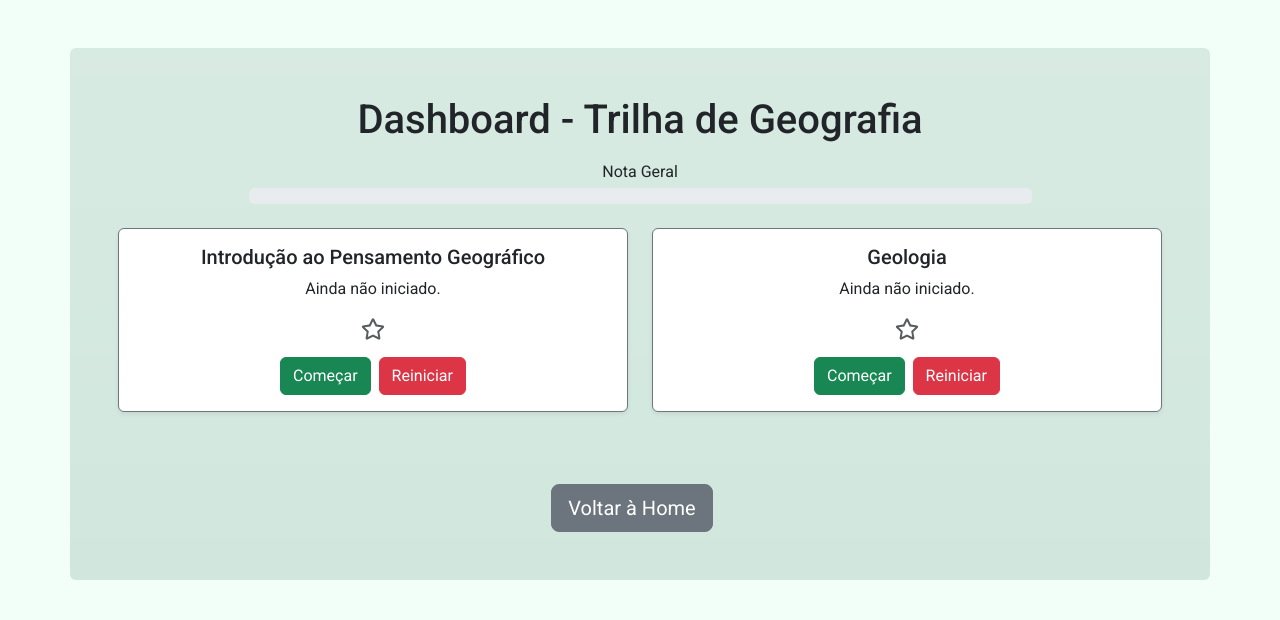
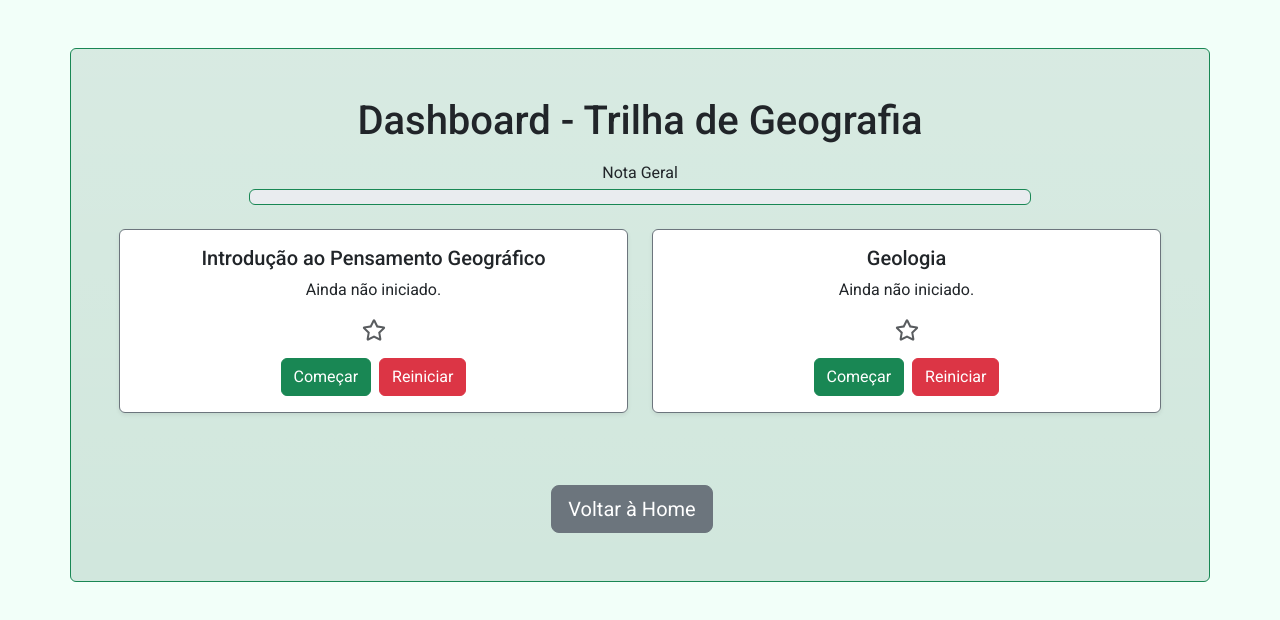
Before and after one commit to Biasiolo/teste-trivia-game, a React (Vite) app: page /modules in a window 1280 px wide. Shown: the top 620 px of the page. Built offline with nearby package versions, Linux system fonts and the light colour scheme.

Commit message:
teste 12

```diff
--- a/src/pages/Modules.jsx
+++ b/src/pages/Modules.jsx
@@ -48,12 +48,12 @@ function Modules() {
   };
 
   return (
-    <div className="container p-5 bg-success-subtle bg-gradient rounded mt-5">
+    <div className="container p-5 bg-success-subtle bg-gradient rounded mt-5 border border-success">
       <div className="text-center mb-4">
         <h1 className="text-dark">Dashboard - Trilha de Geografia</h1>
         <div className="mt-3 w-75 mx-auto">
           <p className="mb-1">Nota Geral</p>
-          <ProgressBar
+          <ProgressBar className=" mb-4 border border-success"
             now={isNaN(averageScore) ? 0 : averageScore}
             label={`${isNaN(averageScore) ? 0 : averageScore}%`}
           />
```
